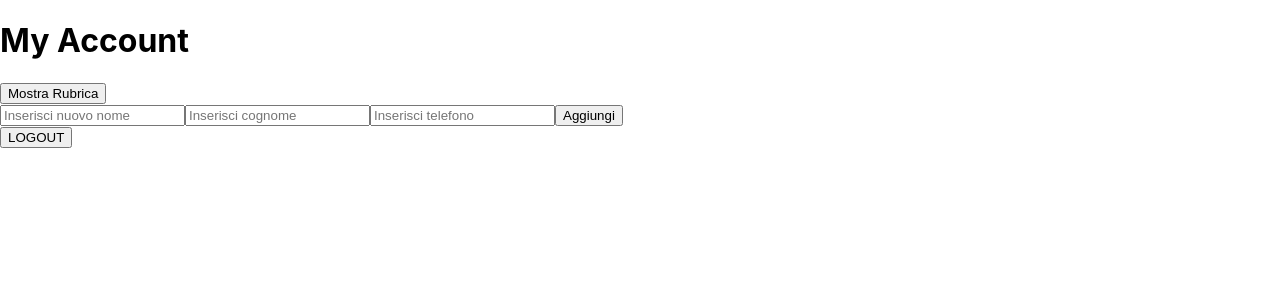
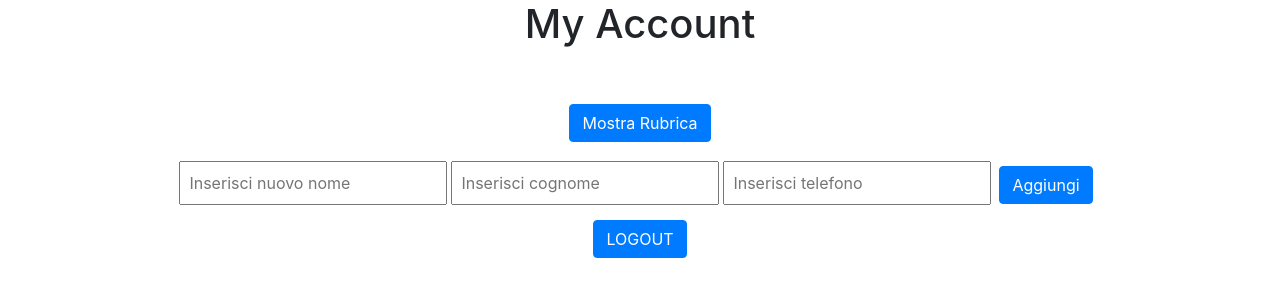
Before and after one commit to Hpc696/form-classcomponent, a React (Create React App) app: page /myaccount in a window 1280 px wide. Shown: the top 300 px of the page. Built offline with nearby package versions, Linux system fonts and the light colour scheme.

Commit message:
style(Contacts): Added style (bootstrap)

```diff
--- a/public/index.html
+++ b/public/index.html
@@ -24,7 +24,11 @@
       work correctly both with client-side routing and a non-root public URL.
       Learn how to configure a non-root public URL by running `npm run build`.
     -->
-    <title>React App</title>
+    <link rel="stylesheet" href="https://cdn.jsdelivr.net/npm/bootstrap@4.3.1/dist/css/bootstrap.min.css" integrity="sha384-ggOyR0iXCbMQv3Xipma34MD+dH/1fQ784/j6cY/iJTQUOhcWr7x9JvoRxT2MZw1T" crossorigin="anonymous">
+    <script src="https://code.jquery.com/jquery-3.3.1.slim.min.js" integrity="sha384-q8i/X+965DzO0rT7abK41JStQIAqVgRVzpbzo5smXKp4YfRvH+8abtTE1Pi6jizo" crossorigin="anonymous"></script>
+    <script src="https://cdn.jsdelivr.net/npm/popper.js@1.14.7/dist/umd/popper.min.js" integrity="sha384-UO2eT0CpHqdSJQ6hJty5KVphtPhzWj9WO1clHTMGa3JDZwrnQq4sF86dIHNDz0W1" crossorigin="anonymous"></script>
+    <script src="https://cdn.jsdelivr.net/npm/bootstrap@4.3.1/dist/js/bootstrap.min.js" integrity="sha384-JjSmVgyd0p3pXB1rRibZUAYoIIy6OrQ6VrjIEaFf/nJGzIxFDsf4x0xIM+B07jRM" crossorigin="anonymous"></script>
+    <title></title>
   </head>
   <body>
     <noscript>You need to enable JavaScript to run this app.</noscript>
--- a/src/components/Contacts.js
+++ b/src/components/Contacts.js
@@ -61,13 +61,13 @@ class Contacts extends Component{
             telefono
         } = this.state
         return(
-            <>
-                <button onClick={this.showB}>{this.state.check ? "Nascondi" : "Mostra "} Rubrica</button>
-                { this.state.check ? <table>
+            <div class='container'>
+                <button class="btn btn-primary mt-5" onClick={this.showB}>{this.state.check ? "Nascondi" : "Mostra "} Rubrica</button>
+                { this.state.check ? <table class='table table-striped mt-2'>
                     <thead>
-                        <th>Nome</th>
-                        <th>Cognome</th>
-                        <th>Telefono</th>
+                        <th scope="col">Nome</th>
+                        <th scope="col">Cognome</th>
+                        <th scope="col">Telefono</th>
                     </thead>
                     <tbody>
                     { //console.log(this.state.contatt)
@@ -84,13 +84,13 @@ class Contacts extends Component{
                     </tbody>
                 </table>
                 : <></>}
-                <form onSubmit={this.addC}>
-                    <input type="text" value={nome} onChange={a => this.setState( {nome: a.target.value } )} placeholder="Inserisci nuovo nome"></input>
-                    <input type="text" value={cognome} onChange={a => this.setState( {cognome: a.target.value } )} placeholder="Inserisci cognome"></input>
-                    <input type="number" value={telefono} onChange={a=> this.setState( {telefono: a.target.value } )} placeholder="Inserisci telefono"></input>
-                    <button type="submit" >Aggiungi</button>
+                <form onSubmit={this.addC} class="mt-3">
+                    <input type="text" class="p-2 " value={nome} onChange={a => this.setState( {nome: a.target.value } )} placeholder="Inserisci nuovo nome"></input>
+                    <input type="text" class="p-2 ml-1" value={cognome} onChange={a => this.setState( {cognome: a.target.value } )} placeholder="Inserisci cognome"></input>
+                    <input type="number" class="p-2 ml-1" value={telefono} onChange={a=> this.setState( {telefono: a.target.value } )} placeholder="Inserisci telefono"></input>
+                    <button type="submit" class="btn btn-primary m-2">Aggiungi</button>
                 </form>
-            </>
+            </div>
         )
     }
 }
--- a/src/components/MyProfile.js
+++ b/src/components/MyProfile.js
@@ -8,13 +8,14 @@ class MyProfile extends Component{
 
     render(){
         return(
-            <>
+            <div class="text-center">
 
                 <h1>My Account</h1>
+
                 <Contacts></Contacts>
-                <Link to={'/'}><button>LOGOUT</button></Link>
 
-            </>
+                <Link to={'/'}><button class="btn btn-primary mt-2">LOGOUT</button></Link>
+            </div>
         )
     }
 
```
